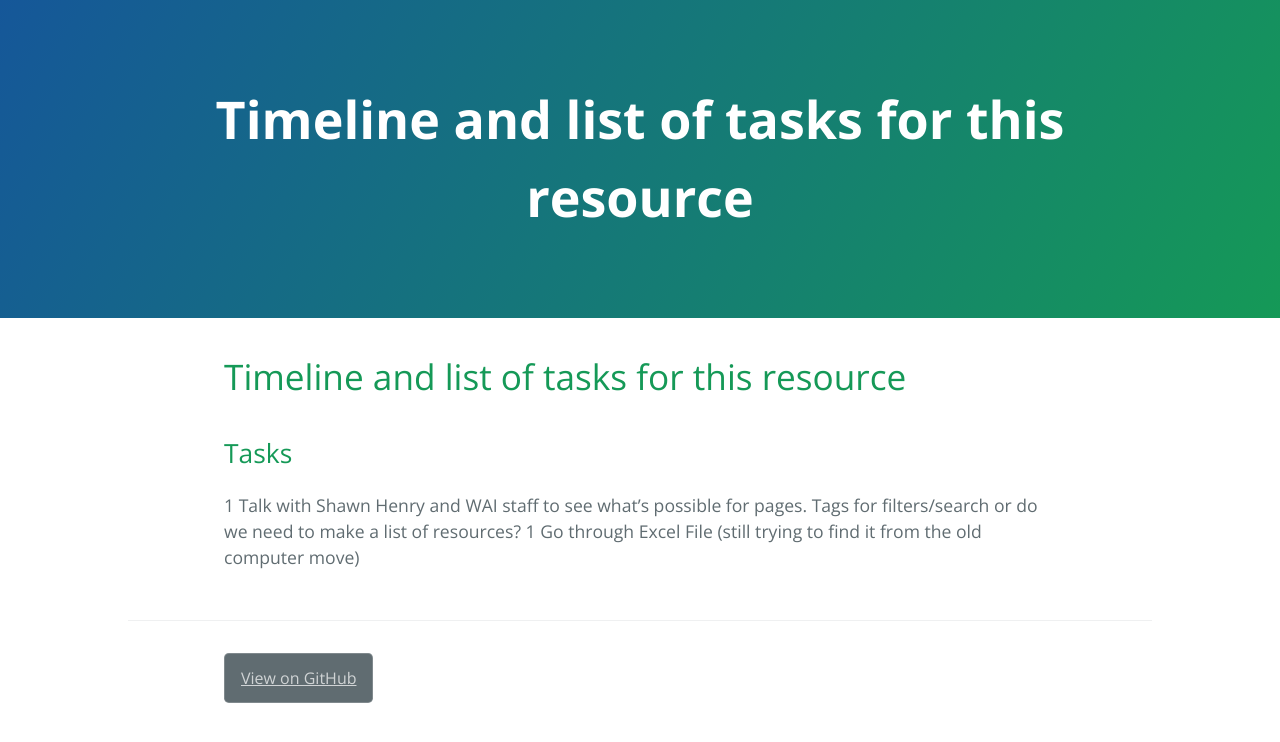
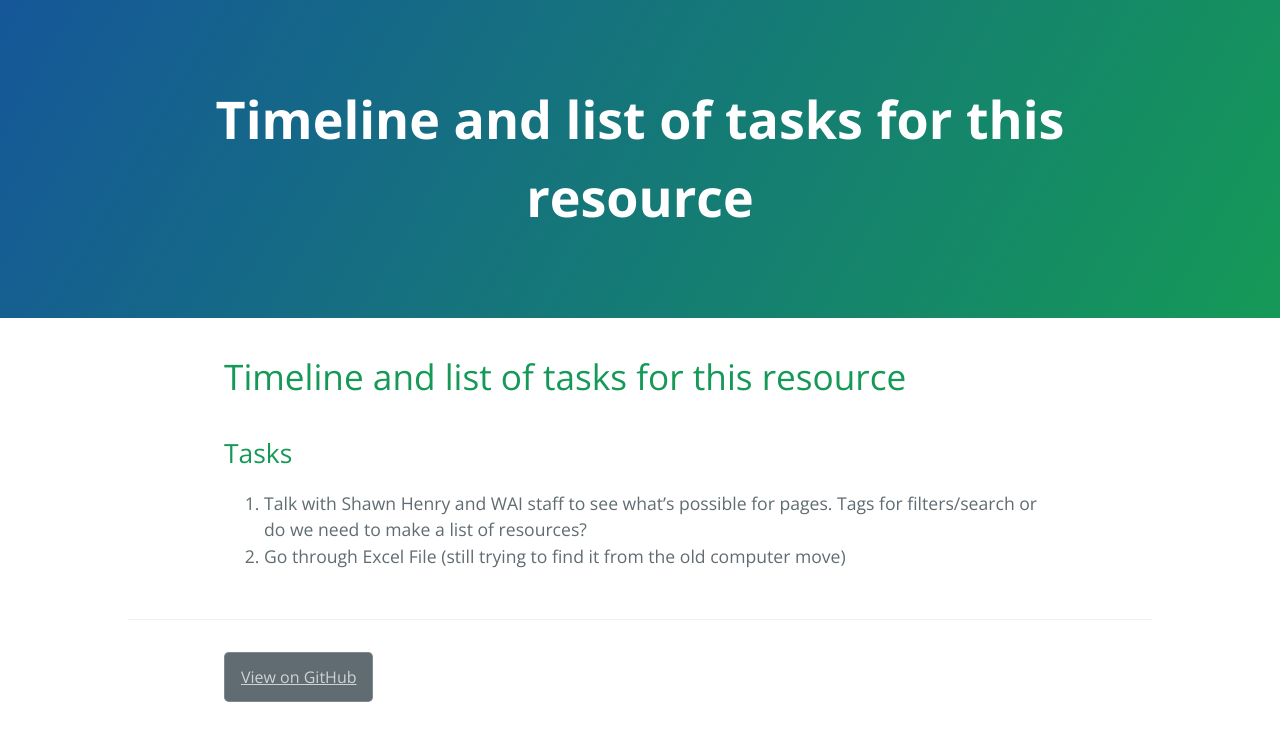
Before and after one commit to w3c-cg/aar, a Jekyll site: the page built from resources/navigating_WAI/timeline.md, in a window 1280 px wide. Shown: the top 742 px of the page. Built offline with Jekyll 4.4.1, drawn with Linux system fonts in a browser that asks for light colours; our own code applies the rules of GitHub Pages for plain Markdown files.

Commit message:
Update timeline.md

```diff
--- a/resources/navigating_WAI/timeline.md
+++ b/resources/navigating_WAI/timeline.md
@@ -1,4 +1,4 @@
 # Timeline and list of tasks for this resource
 ## Tasks
-1 Talk with Shawn Henry and WAI staff to see what's possible for pages.  Tags for filters/search or do we need to make a list of resources?
-1 Go through Excel File (still trying to find it from the old computer move)
+1. Talk with Shawn Henry and WAI staff to see what's possible for pages.  Tags for filters/search or do we need to make a list of resources?
+1. Go through Excel File (still trying to find it from the old computer move)
```
